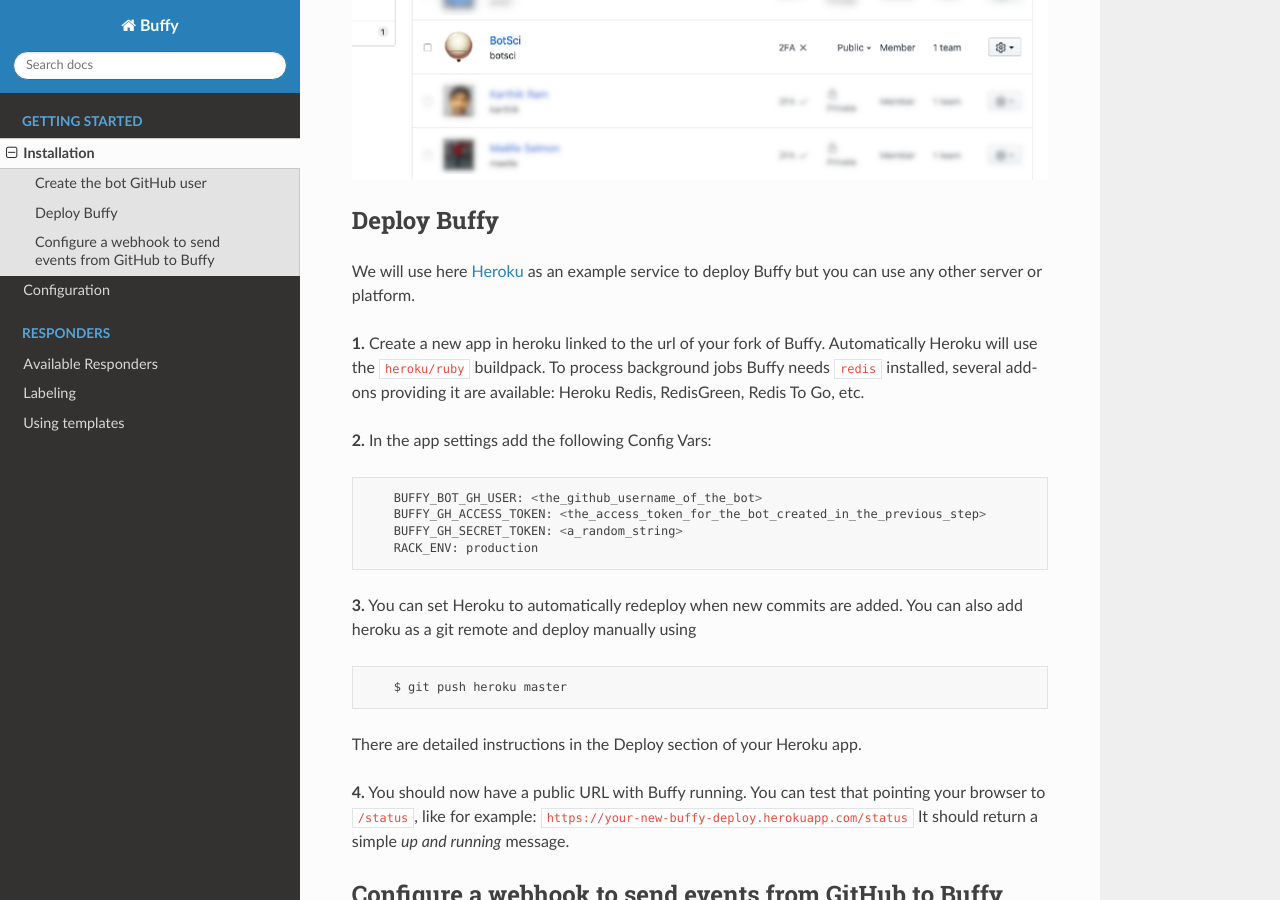
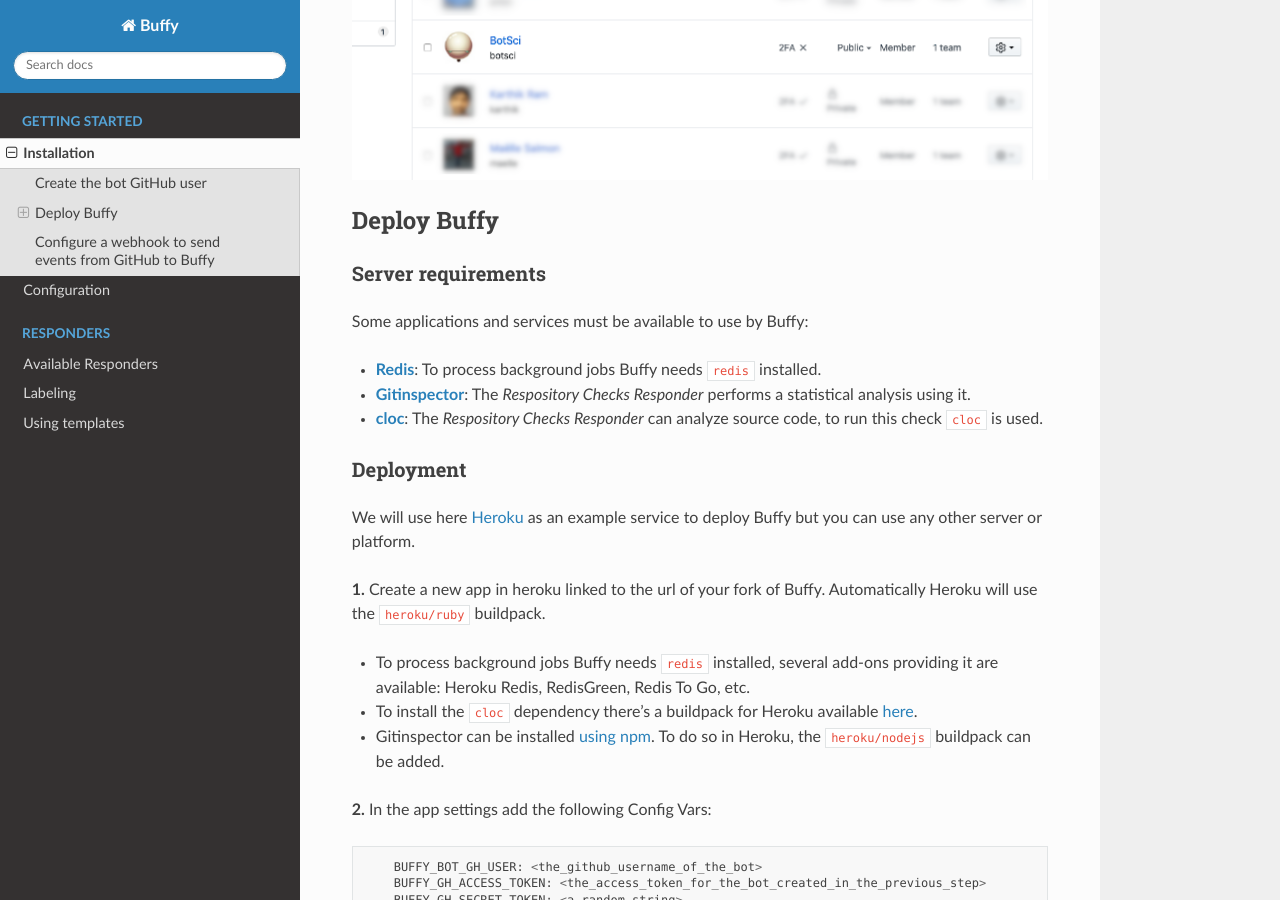
Before and after one commit to openjournals/buffy, a Sphinx documentation site: the page built from docs/installation.md, in a window 1280 px wide and 900 px high, scrolled down 2210 px. Built offline with Sphinx 7.4.7 and the Read the Docs theme 2.0.0, drawn with Linux system fonts in a browser that asks for light colours.

Commit message:
document new server dependencies

```diff
--- a/docs/installation.md
+++ b/docs/installation.md
@@ -30,9 +30,23 @@
 
 ### Deploy Buffy
 
+#### Server requirements
+
+Some applications and services must be available to use by Buffy:
+
+- **[Redis](https://redis.io/)**: To process background jobs Buffy needs `redis` installed.
+- **[Gitinspector](https://github.com/ejwa/gitinspector)**: The *Respository Checks Responder* performs a statistical analysis using it.
+- **[cloc](https://github.com/AlDanial/cloc)**: The *Respository Checks Responder* can analyze source code, to run this check `cloc` is used.
+
+#### Deployment
+
 We will use here [Heroku](https://www.heroku.com) as an example service to deploy Buffy but you can use any other server or platform.
 
-**1.** Create a new app in heroku linked to the url of your fork of Buffy. Automatically Heroku will use the `heroku/ruby` buildpack. To process background jobs Buffy needs `redis` installed, several add-ons providing it are available: Heroku Redis, RedisGreen, Redis To Go, etc.
+**1.** Create a new app in heroku linked to the url of your fork of Buffy. Automatically Heroku will use the `heroku/ruby` buildpack.
+
+- To process background jobs Buffy needs `redis` installed, several add-ons providing it are available: Heroku Redis, RedisGreen, Redis To Go, etc.
+- To install the `cloc` dependency there's a buildpack for Heroku available [here](https://github.com/openjournals/heroku-buildpack-cloc).
+- Gitinspector can be installed [using npm](https://www.npmjs.com/package/gitinspector). To do so in Heroku, the `heroku/nodejs` buildpack can be added.
 
 **2.** In the app settings add the following Config Vars:
 
```
